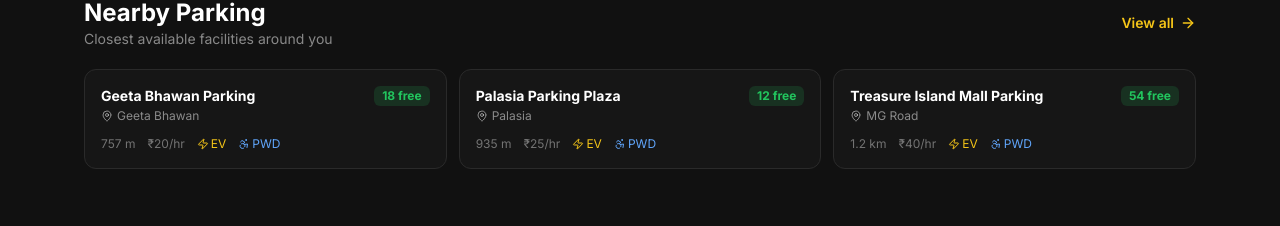
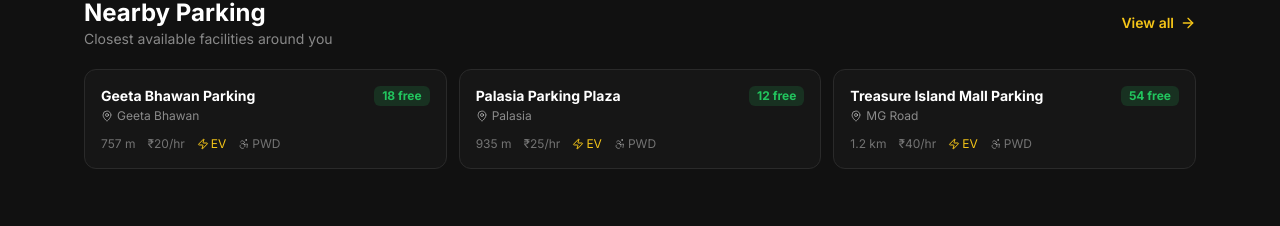
Before and after one commit to ArYanGIT769/smart-parking-finder-sih-2026, a React (Vite) app: page / in a window 1280 px wide. Shown: the part 786-1012 px from the top of the page. Built offline with nearby package versions, Linux system fonts and the light colour scheme.

Commit message:
Fix hex value for 'blue-bright' color
Corrected the hex value for 'blue-bright' color.

```diff
--- a/tailwind.config.js
+++ b/tailwind.config.js
@@ -21,7 +21,7 @@
           red: '#EF4444',
           'red-coral': '#F87171',
           blue: '#3B82F6',
-          'blue-bright': '#60A5FA',
+          'blue-bright': '#G93A42',
         },
       },
       fontFamily: {
```
